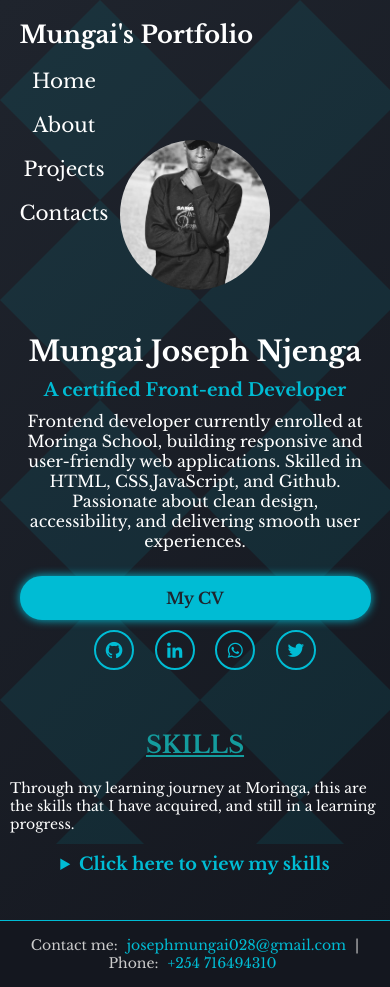
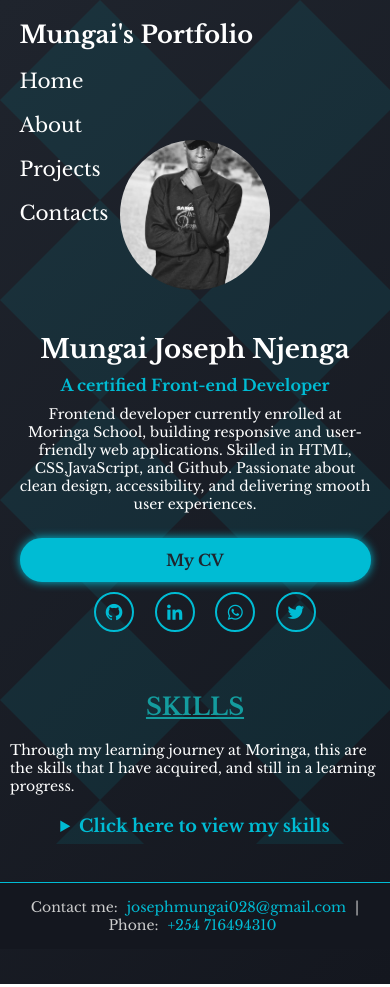
Before and after one commit to Gueverstarstone/Mungai-s-Portfolio, a plain HTML site: page index.html in a window 390 px wide. Drawn offline with nearby package versions, Linux system fonts and the light colour scheme.

Commit message:
Adjusted responsiveness on phones

```diff
--- a/style.css
+++ b/style.css
@@ -242,6 +242,9 @@ a{
 
   .navbar ul {
     flex-direction: column;
+    align-items: flex-start;
+    margin-top: 10px;
+    width: 100%;
     margin-top: 10px;
   }
 
@@ -293,11 +296,16 @@ a{
   }
 
   .content-info h1 {
-    font-size: 28px;
+    font-size: 26px;
+    line-height: 1.2;
   }
 
   .content-info h2 {
-    font-size: 18px;
+    font-size: 16px;
+  }
+
+   .content-info p {
+    font-size: 14px;
   }
 
   .profile-picture img {
```
